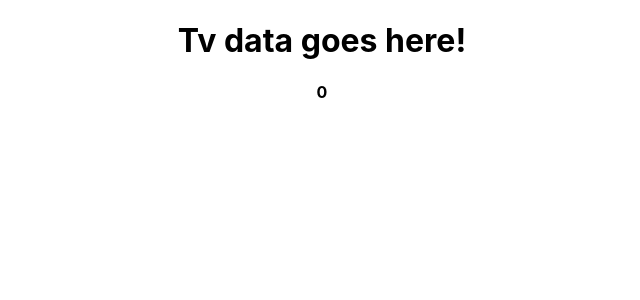
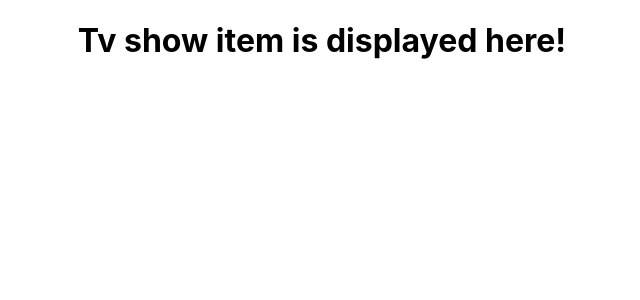
Before and after one commit to blackpintz/Tv-Shows-Information-guide, a React (Create React App) app: page /show/1 in a window 1280 px wide. Shown: the top 300 px of the page, without its empty margins (318-958 px from the left). Built offline with nearby package versions, Linux system fonts and the light colour scheme; no server answers.

Commit message:
add routes for the list of tv shows and details of a tv show.

```diff
--- a/package.json
+++ b/package.json
@@ -1,5 +1,5 @@
 {
-  "name": "wanjohi-hotels",
+  "name": "tv-shows",
   "version": "0.1.0",
   "private": true,
   "dependencies": {
@@ -9,6 +9,7 @@
     "axios": "^0.21.1",
     "react": "^17.0.1",
     "react-dom": "^17.0.1",
+    "react-router-dom": "^5.2.0",
     "react-scripts": "4.0.1",
     "web-vitals": "^0.2.4"
   },
--- a/src/App.js
+++ b/src/App.js
@@ -1,10 +1,15 @@
 import './App.css';
-import TvData from './components/TvData';
+import { Route, Switch } from 'react-router-dom';
+import TvShowList from './components/TvShowList';
+import TvShowDetails from './components/TvShowDetails';
 
 function App() {
   return (
     <div className="App">
-      <TvData />
+      <Switch>
+        <Route exact path="/" component={TvShowList} />
+        <Route exact path="/show/:id" render={routeProps => <TvShowDetails id={routeProps.match.params.id} routeProps={routeProps} />} />
+      </Switch>
     </div>
   );
 }
--- /dev/null
+++ b/src/components/TvShowDetails.js
@@ -0,0 +1,9 @@
+import React from 'react';
+
+const TvShowDetails = () => (
+  <>
+    <h1>Tv show item is displayed here!</h1>
+  </>
+);
+
+export default TvShowDetails;
--- a/src/components/TvData.js
+++ b/src/components/TvShowList.js
@@ -1,7 +1,8 @@
 import React, { useState, useEffect } from 'react';
 import axios from 'axios';
+import TvShowListItem from './TvShowListItem';
 
-const TvData = () => {
+const TvShowList = () => {
   const [data, setData] = useState([]);
 
   useEffect(async () => {
@@ -10,10 +11,10 @@ const TvData = () => {
   }, []);
   return (
     <>
-      <h1>Tv data goes here!</h1>
-      <h4>{data.length}</h4>
+      <h1>Tv data items goes here!</h1>
+      {data.map(show => <TvShowListItem key={show.id} show={show.show} />)}
     </>
   );
 };
 
-export default TvData;
+export default TvShowList;
--- /dev/null
+++ b/src/components/TvShowListItem.js
@@ -0,0 +1,13 @@
+import React from 'react';
+import { Link } from 'react-router-dom';
+
+const TvShowListItem = () => (
+  <>
+    <h4>Each item of the tvshow list displayed with few details.</h4>
+    <Link to="/show/1">
+      <button type="button">See more about TV show</button>
+    </Link>
+  </>
+);
+
+export default TvShowListItem;
--- a/src/index.js
+++ b/src/index.js
@@ -1,13 +1,16 @@
 import React from 'react';
 import ReactDOM from 'react-dom';
+import { BrowserRouter } from 'react-router-dom';
 import './index.css';
 import App from './App';
 import reportWebVitals from './reportWebVitals';
 
 ReactDOM.render(
-  <React.StrictMode>
-    <App />
-  </React.StrictMode>,
+  <BrowserRouter>
+    <React.StrictMode>
+      <App />
+    </React.StrictMode>
+  </BrowserRouter>,
   document.getElementById('root'),
 );
 
```
